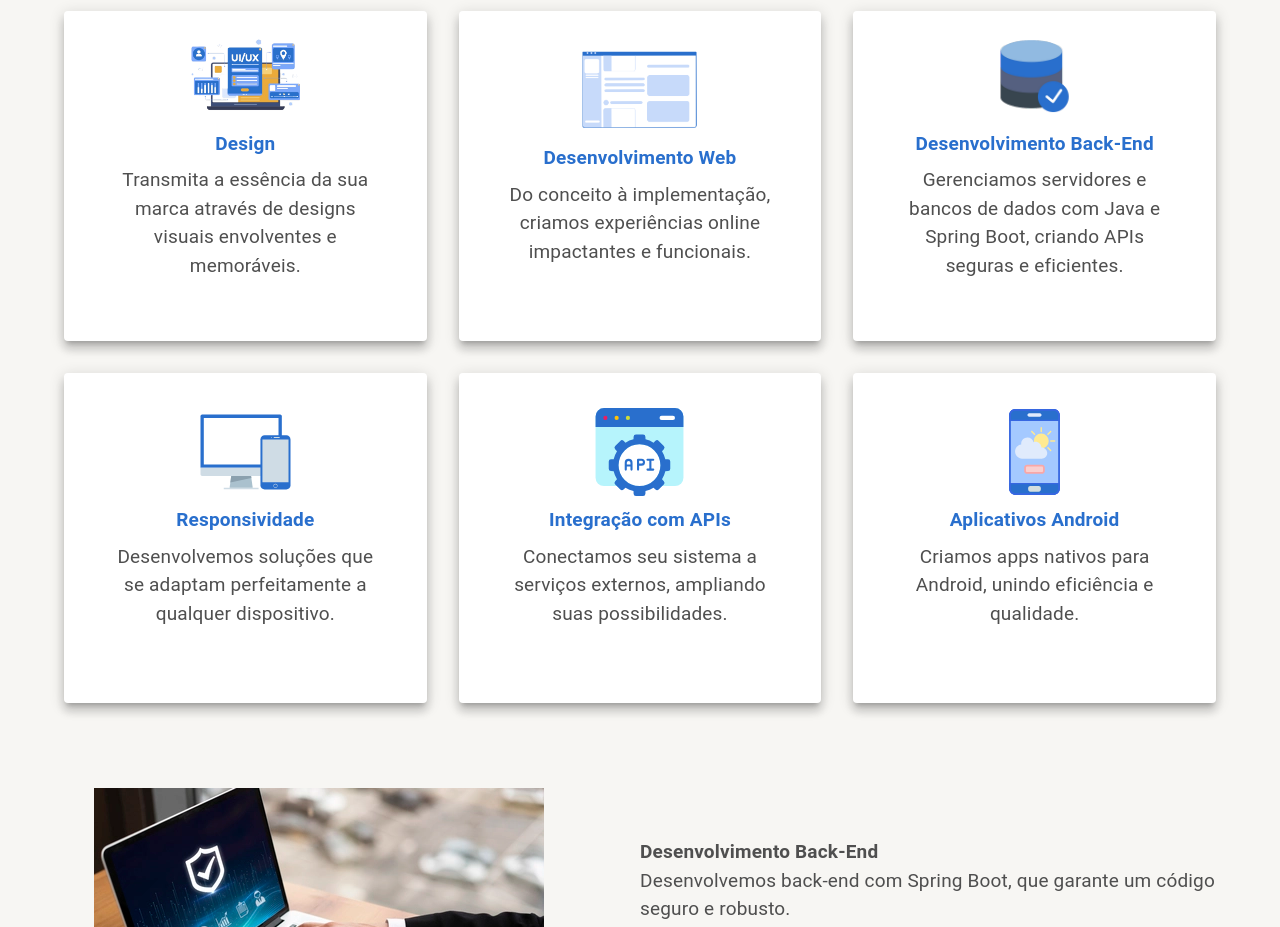
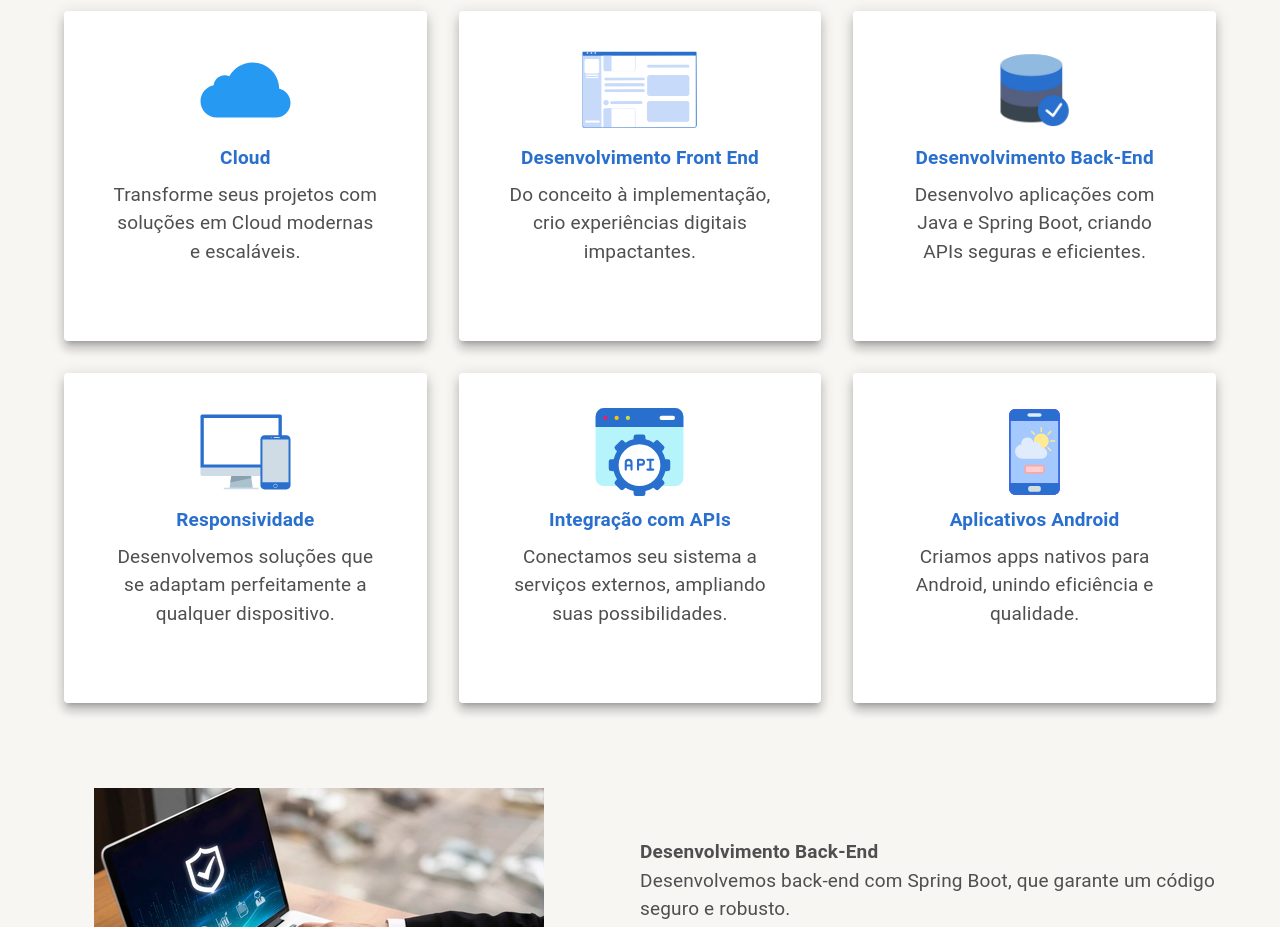
Before and after one commit to Josuel-Junior/portfolio, a React (Create React App) app: page /services in a window 1280 px wide. Shown: the part 920-1847 px from the top of the page. Built offline with nearby package versions, Linux system fonts and the light colour scheme; what graphql-hooks would draw is missing.

Commit message:
update page home

```diff
--- a/src/pages/Home/index.tsx
+++ b/src/pages/Home/index.tsx
@@ -26,7 +26,7 @@ export const Home: React.FC = () => {
       <Box component="main" sx={{ width: "100vw" }}>
         <SectionHome
           background={backgroundSectionHome}
-          title="Bem-vindo à JFC Tecnologia"
+          title="Bem-vindo ao meu Portfólio"
           subTitle="Aqui, a inovação e a excelência técnica se encontram para criar
             soluções por meio da programação."
         />
--- a/src/pages/Home/sectionServices/index.tsx
+++ b/src/pages/Home/sectionServices/index.tsx
@@ -44,12 +44,10 @@ export const SectionServices: React.FC<ISectionServicesProps> = ({
             variant="h3"
             component="h2"
           >
-            Nossos Serviços
+            Como posso contribuir
           </Typography>
           <Typography sx={{ mt: "15px", textAlign: "left" }} paragraph>
-            Com a era digital em constante evolução, oferecemos soluções sob
-            medida para atender às suas necessidades. Descubra como nossos
-            serviços podem impulsionar sua empresa ou seu negócio online.{" "}
+            Com experiência no desenvolvimento full stack, posso atuar tanto no front-end quanto no back-end, possuindo também conhecimento em Cloud.{""}
             <Button onClick={() => navigate("/services")}>Mais sobre</Button>
           </Typography>
         </Box>
--- a/src/pages/Home/sectionTechnologies/index.tsx
+++ b/src/pages/Home/sectionTechnologies/index.tsx
@@ -83,17 +83,16 @@ export const SectionTechnologies: React.FC = () => {
             color={"secondary"}
             component="h2"
           >
-            Conheça as tecnologias que usamos para criar experiências digitais
-            inovadoras
+            Confira algumas das tecnologias que utilizo e descubra como posso
+            agregar valor à sua equipe.
           </Typography>
           <Typography
             paragraph
             sx={{ mt: "15px", textAlign: "left" }}
             color={"secondary"}
           >
-            Na JFC Tecnologia, utilizamos tecnologias de ponta como Spring Boot,
-            React e React Native para desenvolver experiências digitais
-            inovadoras e de alto impacto.
+            Uso tecnologias de ponta como Spring Boot, React e React Native
+            para desenvolver experiências digitais inovadoras e de alto impacto.
             <Button
               color="secondary"
               size="large"
--- a/src/shared/constants/pageText.ts
+++ b/src/shared/constants/pageText.ts
@@ -17,42 +17,42 @@ const technologiesImagedesign =
 
 export const serviceInformationPageHome = [
   {
-    title: "Design",
+    title: "Cloud",
     subTitle:
-      "Transmita a essência da sua marca através de designs visuais envolventes e memoráveis.",
+      "Transforme seus projetos com soluções em Cloud modernas e escaláveis.",
     icon: iconDesign,
   },
   {
     title: "Desenvolvimento Front End",
     subTitle:
-      "Do conceito à implementação, criamos experiências online impactantes e funcionais.",
+      "Do conceito à implementação, crio experiências digitais impactantes.",
     icon: iconWeb,
   },
   {
     title: "Desenvolvimento Back-End",
     subTitle:
-      "Gerenciamos servidores e bancos de dados com Java e Spring Boot, criando APIs seguras e eficientes.",
+      "Desenvolvo aplicações com Java e Spring Boot, criando APIs seguras e eficientes.",
     icon: iconBackEnd,
   },
 ];
 
 export const serviceInformationPageService = [
   {
-    title: "Design",
+    title: "Cloud",
     subTitle:
-      "Transmita a essência da sua marca através de designs visuais envolventes e memoráveis.",
+      "Transforme seus projetos com soluções em Cloud modernas e escaláveis.",
     icon: iconDesign,
   },
   {
-    title: "Desenvolvimento Web",
+    title: "Desenvolvimento Front End",
     subTitle:
-      "Do conceito à implementação, criamos experiências online impactantes e funcionais.",
+      "Do conceito à implementação, crio experiências digitais impactantes.",
     icon: iconWeb,
   },
   {
     title: "Desenvolvimento Back-End",
     subTitle:
-      "Gerenciamos servidores e bancos de dados com Java e Spring Boot, criando APIs seguras e eficientes.",
+      "Desenvolvo aplicações com Java e Spring Boot, criando APIs seguras e eficientes.",
     icon: iconBackEnd,
   },
   {
--- a/src/shared/services/lib/dato-cms.tsx
+++ b/src/shared/services/lib/dato-cms.tsx
@@ -1,7 +1,7 @@
 import { GraphQLClient } from "graphql-hooks";
 
 const API_URL = "https://graphql.datocms.com/";
-const API_TOKEN_TEST = "";
+const API_TOKEN_TEST = "e4cd080582975e849981002780803a";
 
 export const client = new GraphQLClient({
   url: API_URL,
```
Also changed, not shown: src/shared/assets/icons/iconDesign.svg, src/shared/assets/icons/iconDesign1.svg (added).
